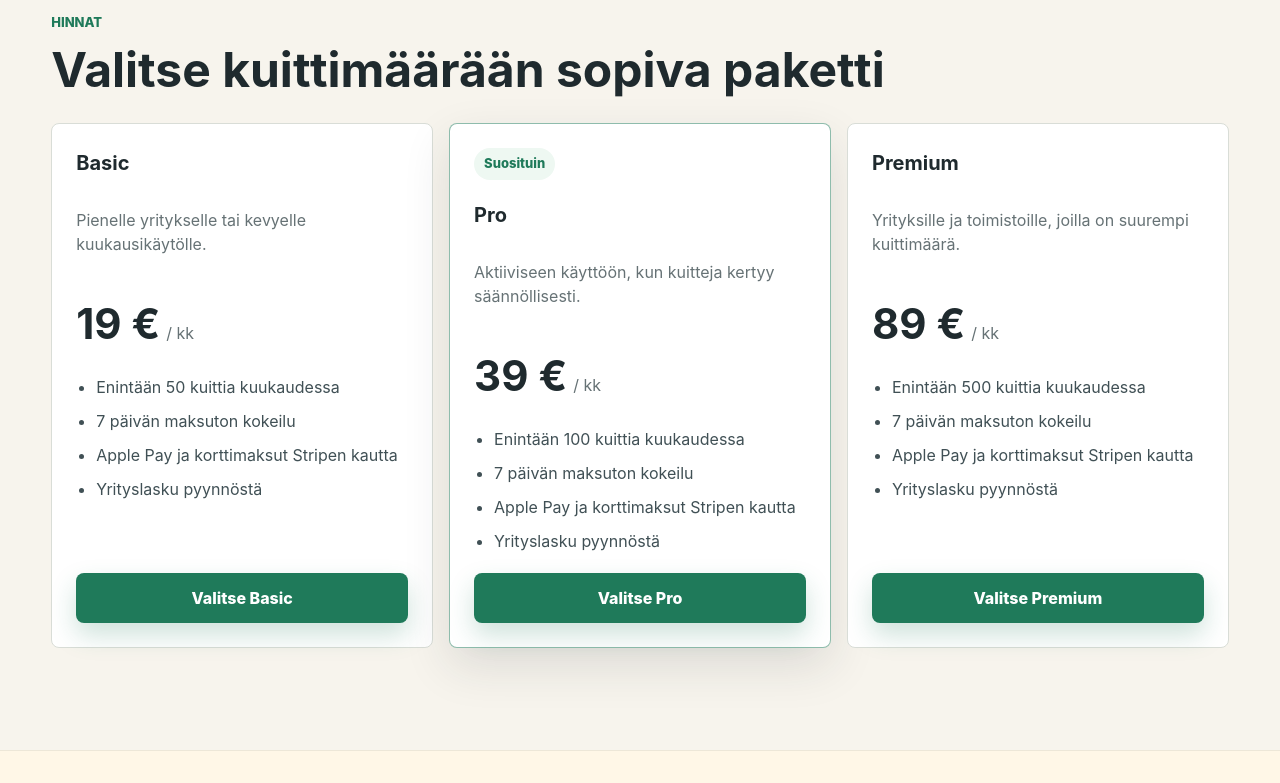
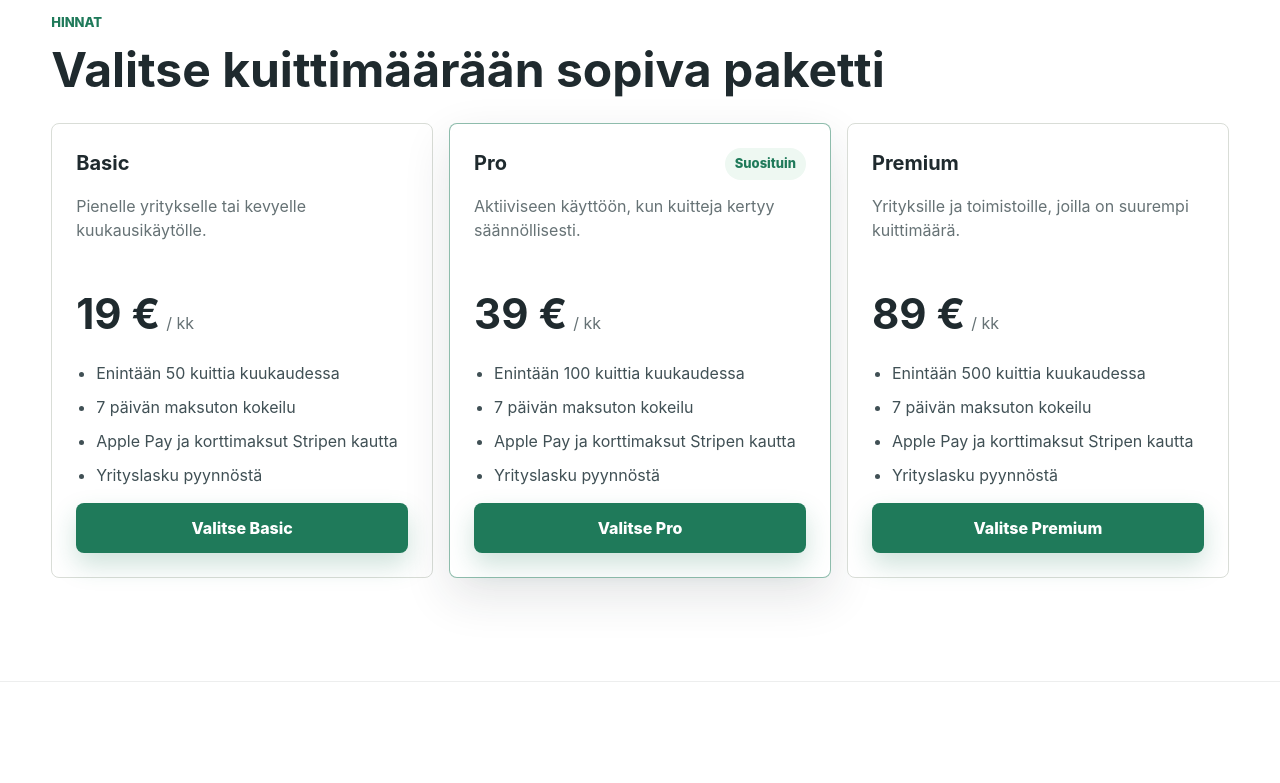
Before and after one commit to Kris-creator23/check-product, a Next.js app: page / in a window 1280 px wide. Shown: the part 1480-2263 px from the top of the page. Built offline with nearby package versions, Linux system fonts and the light colour scheme; no server answers.

Commit message:
Make site background white and align pricing cards

```diff
--- a/app/globals.css
+++ b/app/globals.css
@@ -1,6 +1,6 @@
 :root {
   color-scheme: light;
-  --bg: #f7f4ed;
+  --bg: #ffffff;
   --surface: #ffffff;
   --ink: #1f2a2e;
   --muted: #667275;
@@ -11,7 +11,7 @@
   --gold: #d9a441;
   --blue: #476f8f;
   --soft: #eef4f1;
-  --warm: #fff7e7;
+  --warm: #ffffff;
   --shadow: 0 24px 70px rgba(31, 42, 46, 0.14);
 }
 
@@ -52,7 +52,7 @@ select {
   gap: 24px;
   padding: 18px clamp(18px, 4vw, 56px);
   border-bottom: 1px solid rgba(31, 42, 46, 0.08);
-  background: rgba(247, 244, 237, 0.92);
+  background: rgba(255, 255, 255, 0.94);
   backdrop-filter: blur(16px);
 }
 
@@ -372,10 +372,10 @@ h3 {
 
 .plan {
   position: relative;
-  display: flex;
+  display: grid;
+  grid-template-rows: auto minmax(72px, auto) auto 1fr auto;
   min-height: 100%;
-  flex-direction: column;
-  gap: 20px;
+  gap: 16px;
   padding: 24px;
 }
 
@@ -384,8 +384,19 @@ h3 {
   box-shadow: 0 18px 48px rgba(31, 42, 46, 0.12);
 }
 
+.plan h3,
+.plan p {
+  margin-bottom: 0;
+}
+
+.plan.featured h3 {
+  padding-right: 110px;
+}
+
 .badge {
-  align-self: flex-start;
+  position: absolute;
+  top: 24px;
+  right: 24px;
   border-radius: 999px;
   background: #eef8f2;
   color: var(--green);
@@ -410,6 +421,7 @@ h3 {
 
 .plan ul {
   display: grid;
+  align-self: start;
   gap: 10px;
   margin: 0;
   padding-left: 20px;
@@ -417,7 +429,7 @@ h3 {
 }
 
 .plan .button {
-  margin-top: auto;
+  align-self: end;
 }
 
 .signupBox,
```
